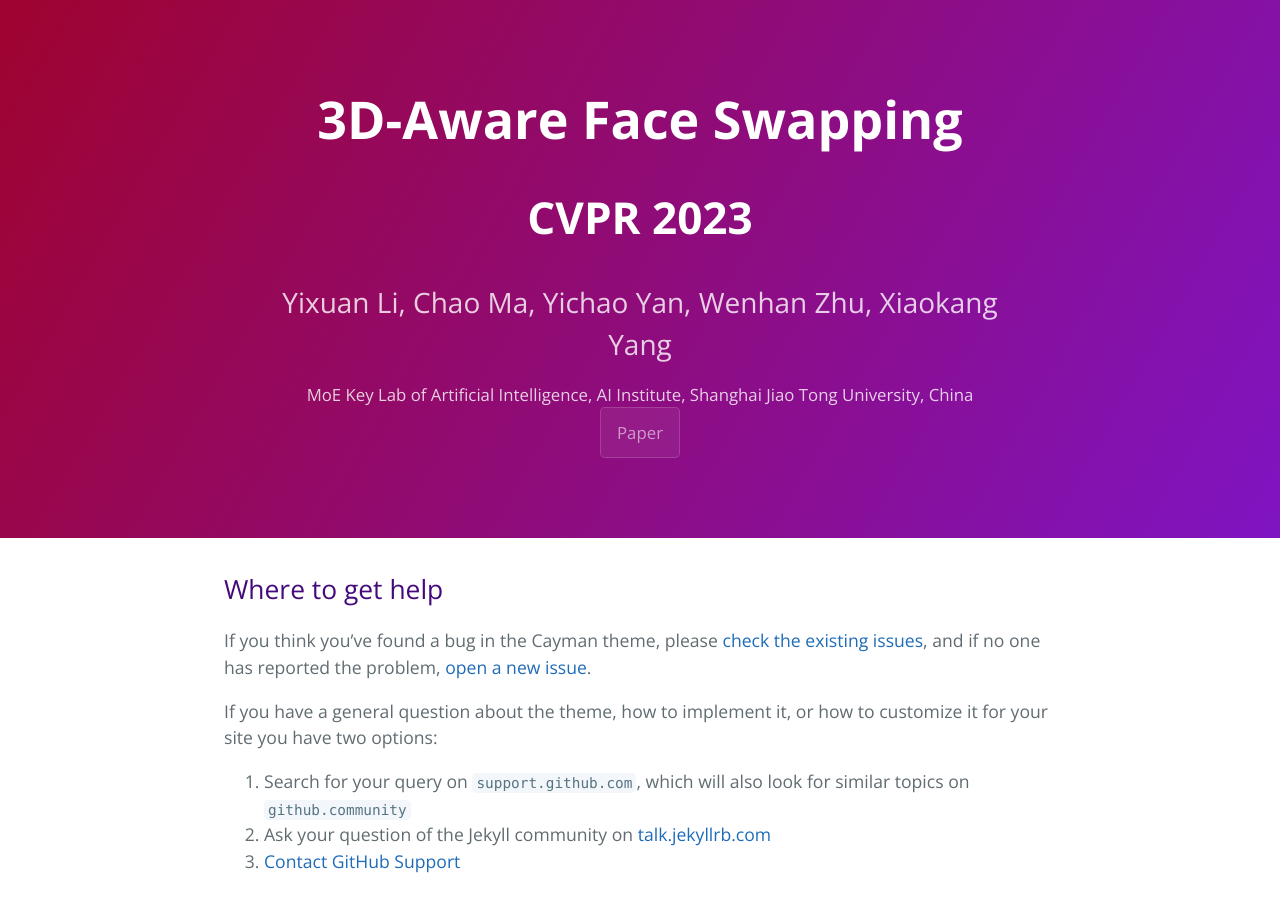
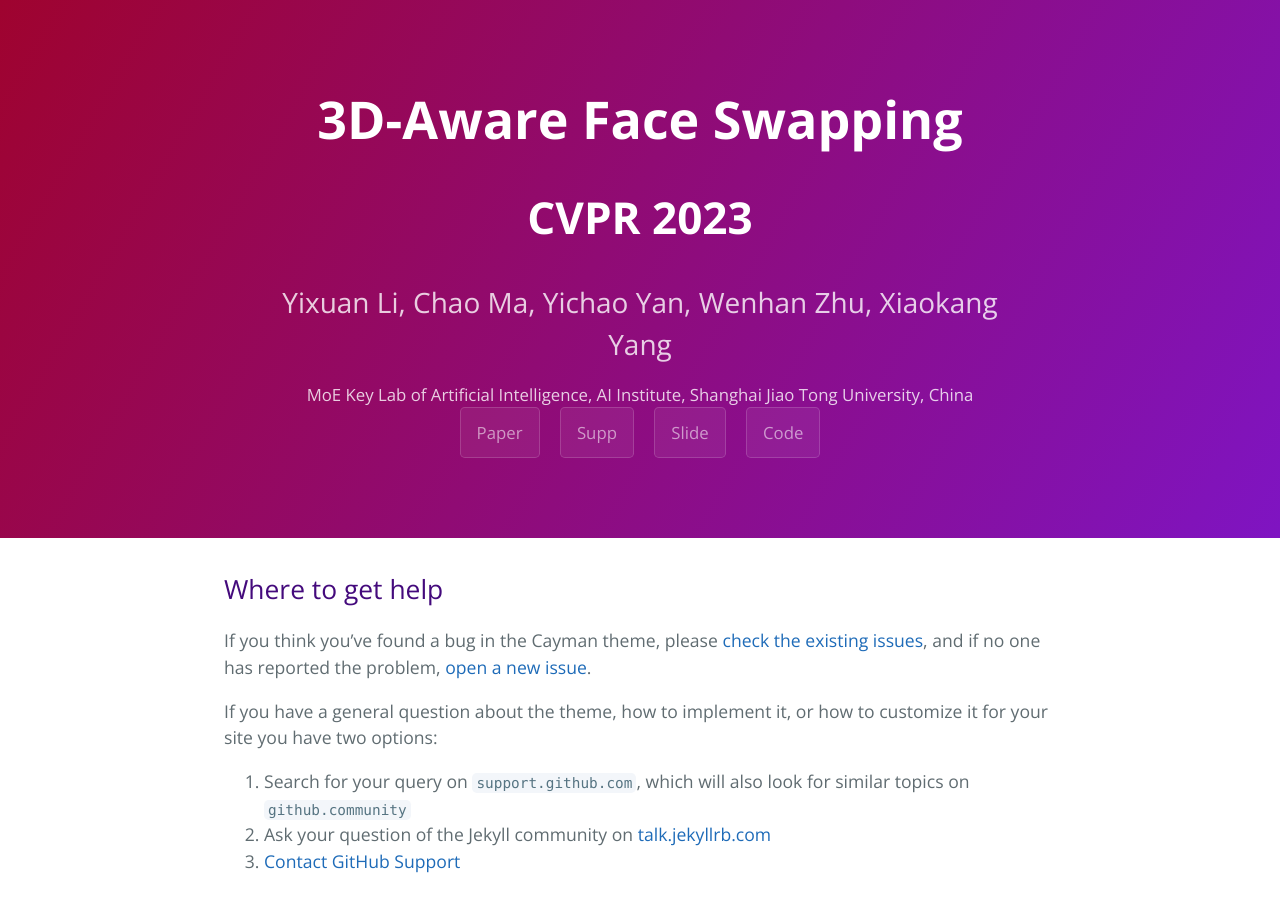
Before and after one commit to lyx0208/3dSwap, a Jekyll site: the page built from docs/SUPPORT.md, in a window 1280 px wide. Built offline with Jekyll 4.4.1, drawn with Linux system fonts in a browser that asks for light colours; our own code applies the rules of GitHub Pages for plain Markdown files.

Commit message:
Update default.html

```diff
--- a/_layouts/default.html
+++ b/_layouts/default.html
@@ -22,7 +22,10 @@
       <h3 class="institute">MoE Key Lab of Artificial Intelligence, AI Institute, Shanghai Jiao Tong University, China<br>
       <div class="empty-line"></div>
       <div class="empty-line"></div>
-      <a href="https://openaccess.thecvf.com/content/CVPR2023/supplemental/Li_3D-Aware_Face_Swapping_CVPR_2023_supplemental.pdf" class="btn">Paper</a>
+      <a href="https://openaccess.thecvf.com/content/CVPR2023/papers/Li_3D-Aware_Face_Swapping_CVPR_2023_paper.pdf" class="btn">Paper</a>
+      <a href="https://openaccess.thecvf.com/content/CVPR2023/supplemental/Li_3D-Aware_Face_Swapping_CVPR_2023_supplemental.pdf" class="btn">Supp</a>
+      <a href="https://cvpr.thecvf.com/media/cvpr-2023/Slides/22645.pdf" class="btn">Slide</a>
+      <a href="https://github.com/lyx0208/3dSwap" class="btn">Code</a>
     </header>
 
     <main id="content" class="main-content" role="main">
```
